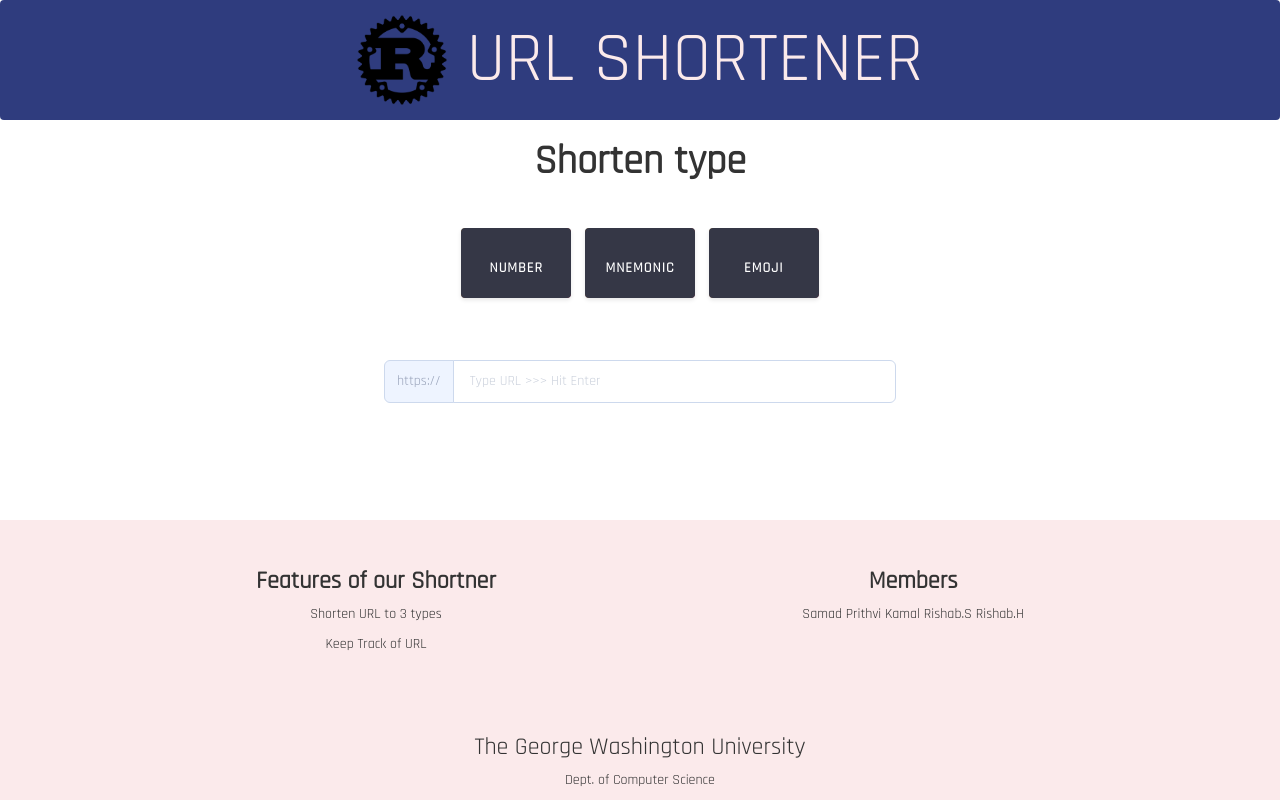
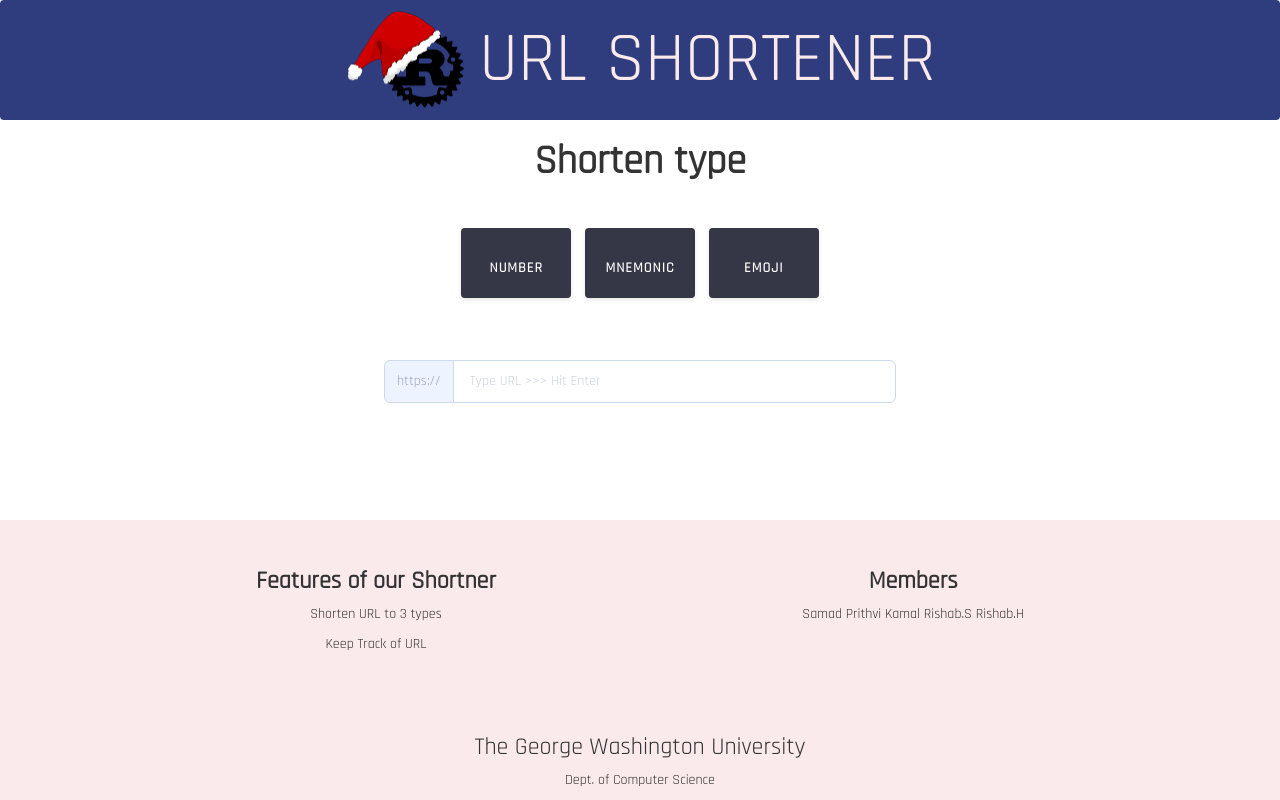
Before and after one commit to Prithvi0709/urlShortener, a plain HTML site: page static_content/index.html in a window 1280 px wide. Drawn offline with nearby package versions, Linux system fonts and the light colour scheme.

Commit message:
Added rust logo with a christmas hat

```diff
--- a/static_content/index.css
+++ b/static_content/index.css
@@ -18,10 +18,11 @@ html{
     font-family: "Rajdhani", sans-serif;
 }
 .logo{
-
+    width: 125px;
+    height: 100px;
 }
 .navbar-heading{
-    padding-left: 20px;
+    padding-left: 10px;
     font-size: 70px;
 
 }
--- a/static_content/index.html
+++ b/static_content/index.html
@@ -20,7 +20,7 @@
     <body>
          <!-- Image and text -->
         <div class="navbar">
-            <img src="Rust_programming_language_black_logo.svg.png" width="90" height="90" class="logo" alt="">
+            <img src="Santa_hat_with_rust.svg.png" width="90" height="90" class="logo" alt="">
             <div class="navbar-heading">
                 URL SHORTENER
             </div>
```
Also changed, not shown: static_content/Santa_hat_with_rust.svg.png (added).
